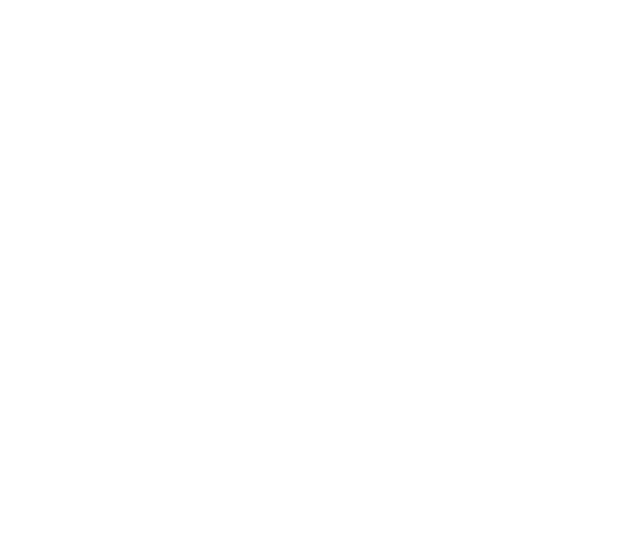
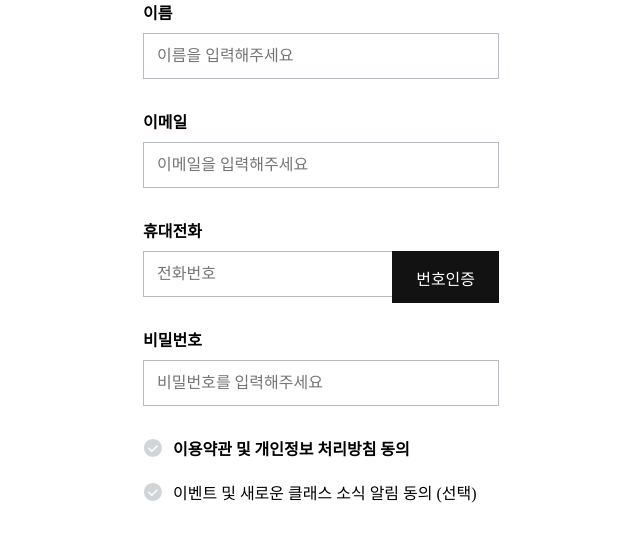
Before and after one commit to eunmi-baek/udition_class, a Vue app: page /join in a window 1280 px wide. Shown: the top 542 px of the page, without its empty margins (319-959 px from the left). Built offline with nearby package versions, Linux system fonts and the light colour scheme.

Commit message:
회원가입(약관동의 라벨, 휴대폰 인증 레이아웃 포함) 레이아웃 완성

```diff
--- a/src/router/index.js
+++ b/src/router/index.js
@@ -9,6 +9,7 @@ import myProfile from "@/views/myPage/myProfile"
 import tutor from "@/views/tutor/tutor"
 import navBar from "@/components/navBar"
 import footer from "@/components/footer"
+import join from "@/views/join/join"
 Vue.use(VueRouter);
 
 // route 설정하기
@@ -59,6 +60,11 @@ export default new VueRouter({
             path:'/footer',
             name: 'footer',
             component: footer
+        },
+        {
+            path:'/join',
+            name: 'join',
+            component: join
         }
     ]
 })
--- /dev/null
+++ b/src/views/join/join.vue
@@ -0,0 +1,190 @@
+<template>
+  <div class="join-wrapper">
+    <div class="join-container">
+      <!-- name -->
+      <div class="name-box">
+        <div class="Title">이름</div>
+        <input type="text" class="name" placeholder="이름을 입력해주세요" />
+      </div>
+      <!-- email -->
+      <div class="email-box">
+        <div class="Title">이메일</div>
+
+        <input type="text" class="email" placeholder="이메일을 입력해주세요" />
+      </div>
+      <!-- phone -->
+      <div class="cellPhone-box">
+        <div class="Title">휴대전화</div>
+        <div class="input-box">
+          <input type="text" class="phone" placeholder="전화번호" />
+          <div @click="setCertification">번호인증</div>
+        </div>
+      </div>
+      <!-- confirm 숨겨져 있어야해-->
+      <div class="confirm-box" v-if="certification">
+        <input
+          type="text"
+          class="confirmNum"
+          placeholder="인증번호를 입력해주세요"
+        />
+      </div>
+      <!-- pw -->
+      <div class="pw-box">
+        <div class="Title">비밀번호</div>
+        <input type="text" class="pw" placeholder="비밀번호를 입력해주세요" />
+      </div>
+      <div class="terms-container">
+        <div class="terms-box">
+          <div
+            class="checkBox"
+            v-for="(checkList, i) in checkLists"
+            :key="i"
+            @click="setCheck(i)"
+          >
+            <div class="checkIcon-box" v-if="checkList.checked"></div>
+            <div class="checkedIcon-box" v-else></div>
+            <div
+              :class="{
+                checkContent_required: checkList.required == true,
+                checkContent: checkList.required == false,
+              }"
+            >
+              {{ checkList.content }}
+            </div>
+          </div>
+        </div>
+      </div>
+    </div>
+  </div>
+</template>
+
+<script>
+export default {
+  components: {},
+  data() {
+    return {
+      checkLists: [
+        {
+          id: 1,
+          required: true,
+          content: "이용약관 및 개인정보 처리방침 동의",
+          checked: false,
+        },
+        {
+          id: 2,
+          required: false,
+          content: "이벤트 및 새로운 클래스 소식 알림 동의 (선택)",
+          checked: false,
+        },
+      ],
+      certification: false,
+    };
+  },
+  methods: {
+    setCheck(i) {
+      this.checkLists[i].checked = !this.checkLists[i].checked;
+    },
+    setCertification() {
+      // 여기에 휴대폰 인증 조건도 달아야해
+      this.certification = !this.certification;
+    },
+  },
+};
+</script>
+
+<style scoped lang="scss">
+.join-wrapper {
+  width: 100%;
+  display: flex;
+  justify-content: center;
+  align-items: center;
+  .join-container {
+    margin: auto;
+    div {
+      input {
+        width: 356px;
+        border: solid 1px #b7bbc2;
+        font-size: 16px;
+        padding: 13px 13px;
+        margin-bottom: 30px;
+        :focus::placeholder {
+          color: transparent;
+        }
+      }
+      //   input:focus::placeholder {
+      //     color: transparent;
+      //   }
+      .Title {
+        font-family: NotoSansCJKkr;
+        font-size: 16px;
+        font-weight: bold;
+        color: #000000;
+        margin-bottom: 9px;
+      }
+    }
+    .name-box {
+    }
+    .email-box {
+    }
+    .cellPhone-box {
+      .input-box {
+        width: 356px;
+        position: relative;
+        div {
+          position: absolute;
+          top: 0%;
+          right: 0;
+          width: 30%;
+          font-size: 16px;
+          padding: 13px 0;
+          text-align: center;
+          padding-top: 15px;
+          background-color: #121212;
+          color: #ffffff;
+          cursor: pointer;
+        }
+      }
+    }
+    .confirm-box {
+    }
+    .pw-box {
+    }
+    .terms-container {
+      .terms-box {
+        .checkBox {
+          display: flex;
+          align-items: center;
+          justify-content: flex-start;
+          margin-bottom: 20px;
+          cursor: pointer;
+          .checkIcon-box,
+          .checkedIcon-box {
+            width: 20px;
+            height: 20px;
+            margin-right: 10px;
+          }
+          .checkIcon-box {
+            background: url("../../assets/join/group-6-copy-6.svg") no-repeat
+              center center;
+            background-size: 18px 18px;
+          }
+          .checkedIcon-box {
+            background: url("../../assets/join/group-7.svg") no-repeat center
+              center;
+            background-size: 18px 18px;
+          }
+          .checkContent {
+            font-family: SpoqaHanSans;
+            font-size: 16px;
+          }
+          .checkContent_required {
+            font-family: SpoqaHanSans;
+            font-size: 16px;
+            font-weight: bold;
+          }
+        }
+      }
+    }
+  }
+}
+</style>
```
Also changed, not shown: src/assets/join/group-6-copy-6.svg (added), src/assets/join/group-7.svg (added).
